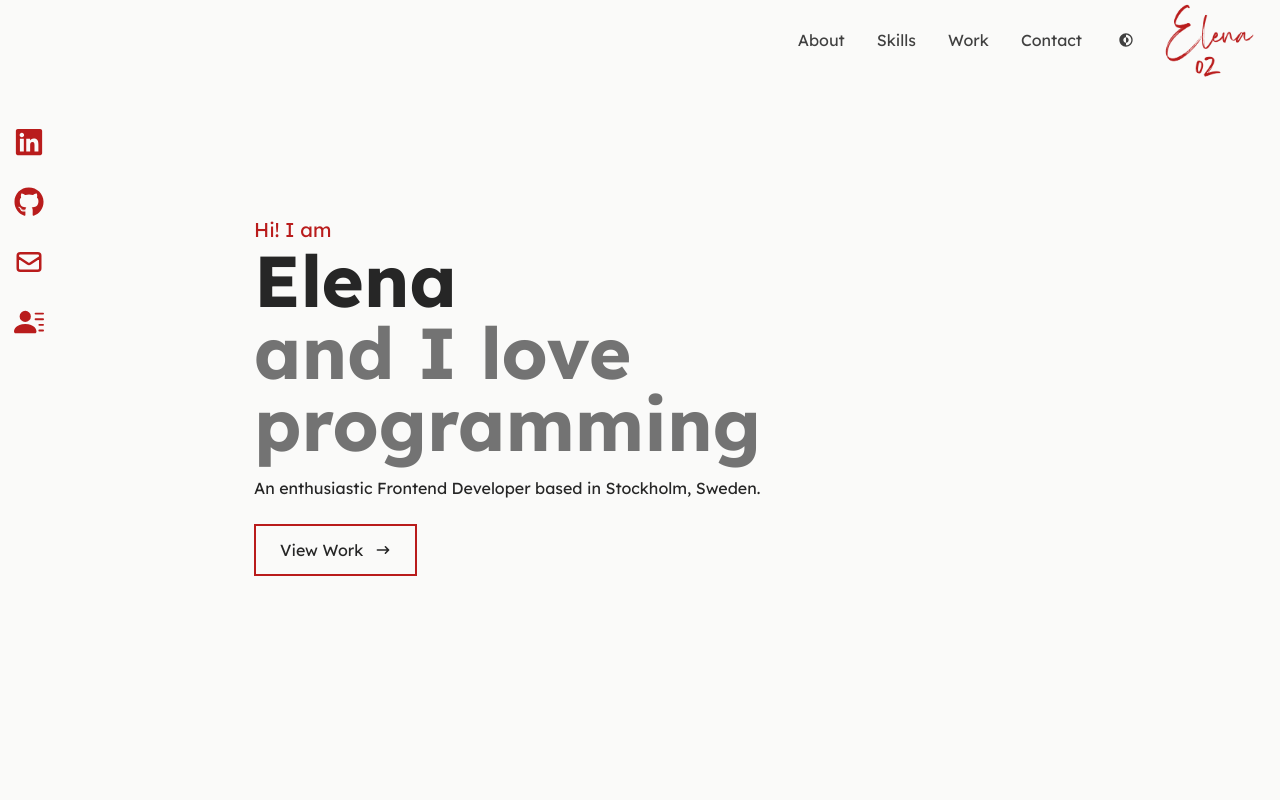
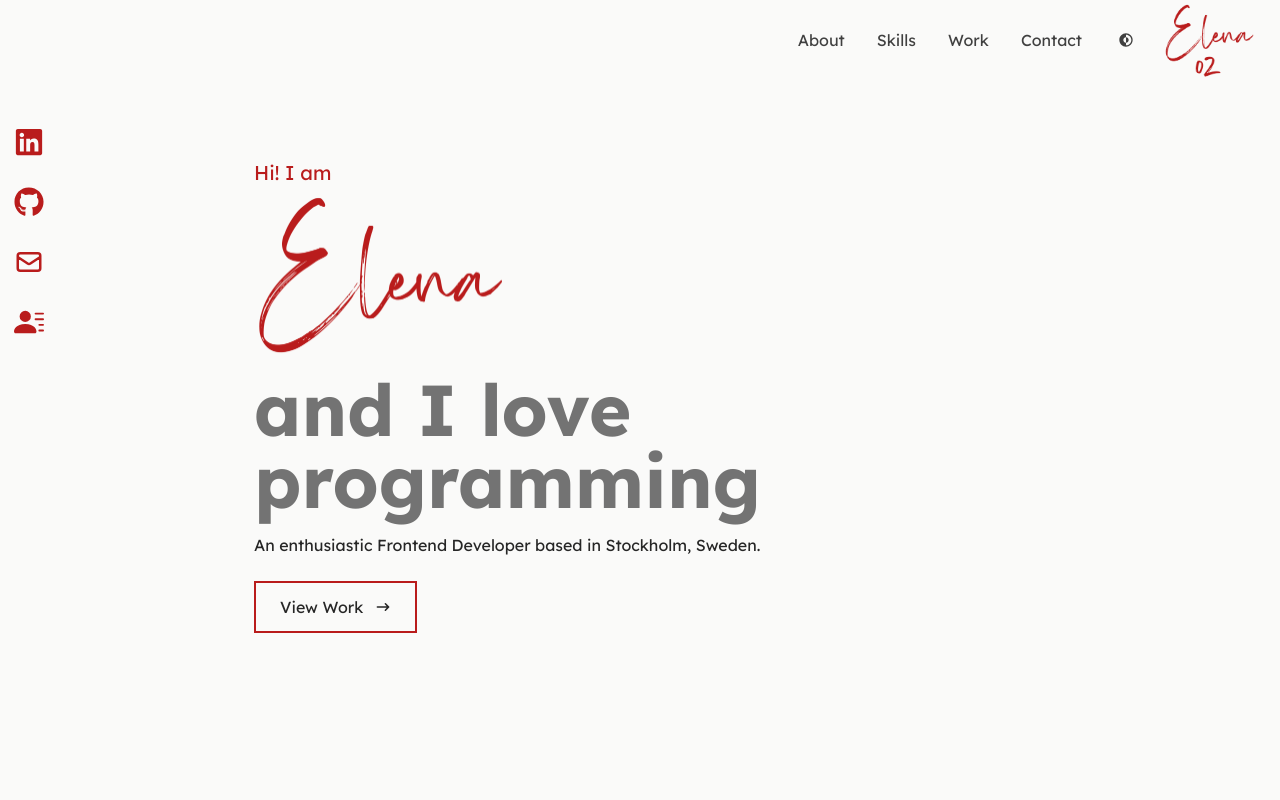
Before and after one commit to elen-oz/portfolio-app, a React (Vite) app: page / in a window 1280 px wide. Shown: the top 800 px of the page. Built offline with nearby package versions, Linux system fonts and the light colour scheme.

Commit message:
change text name to image name

```diff
--- a/src/components/Home.jsx
+++ b/src/components/Home.jsx
@@ -1,6 +1,7 @@
 import { useTheme } from '../hooks/useTheme';
 import { Link } from 'react-scroll';
 import { HiArrowNarrowRight } from 'react-icons/hi';
+import MyName from '../assets/my-name.png';
 
 const Home = () => {
   const { darkMode } = useTheme();
@@ -14,9 +15,16 @@ const Home = () => {
         {/* container */}
         <div className='container max-w-[900px] mx-auto flex flex-col justify-center h-full'>
           <p className='text-red-700 text-xl'>Hi! I am</p>
-          <h1 className='text-4xl sm:text-7xl font-bold'>Elena</h1>
+          {/* <h1 className='text-4xl sm:text-7xl font-bold'>Elena</h1> */}
+
+          <img
+            src={MyName}
+            alt='Elena'
+            style={{ width: '250px' }}
+          />
+
           <h2 className='text-neutral-500 text-4xl sm:text-7xl font-bold '>
-            and I love programming
+            and I love <br /> programming
           </h2>
           <p className='py-4 max-w-[700px]'>
             An enthusiastic Frontend Developer based in Stockholm, Sweden.
```
